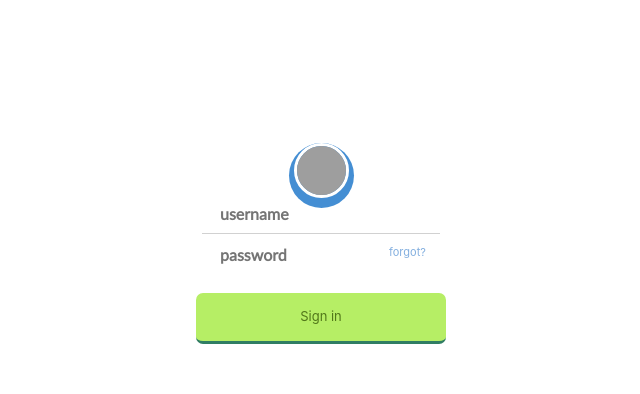
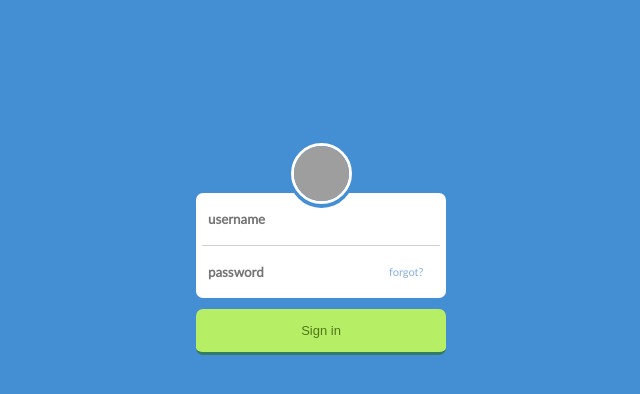
Before and after one commit to exs-xgg/CBIS-PHP, a PHP site: page / in a window 1280 px wide. Shown: the top 394 px of the page, without its empty margins (319-959 px from the left). Run offline with PHP 8.4, Linux system fonts and the light colour scheme; some libraries are stand-ins or nearby versions; grey boxes are pictures that could not be loaded.

Commit message:
lol revert

```diff
--- a/index.php
+++ b/index.php
@@ -10,7 +10,6 @@
   <link rel="stylesheet" href="css/reset.css">
 
     <link rel="stylesheet" href="css/style.css" media="screen" type="text/css" />
-		<link rel="stylesheet" href="https://maxcdn.bootstrapcdn.com/bootstrap/4.0.0-alpha.5/css/bootstrap.min.css" integrity="sha384-AysaV+vQoT3kOAXZkl02PThvDr8HYKPZhNT5h/CXfBThSRXQ6jW5DO2ekP5ViFdi" crossorigin="anonymous">
 
 </head>
 
@@ -29,7 +28,6 @@
 		<button>Sign in</button>
 	</div>
 
-		<script src="https://maxcdn.bootstrapcdn.com/bootstrap/4.0.0-alpha.5/js/bootstrap.min.js" integrity="sha384-BLiI7JTZm+JWlgKa0M0kGRpJbF2J8q+qreVrKBC47e3K6BW78kGLrCkeRX6I9RoK" crossorigin="anonymous"></script>
 	  <script src="js/index.js"></script>
 
 </body>
```
